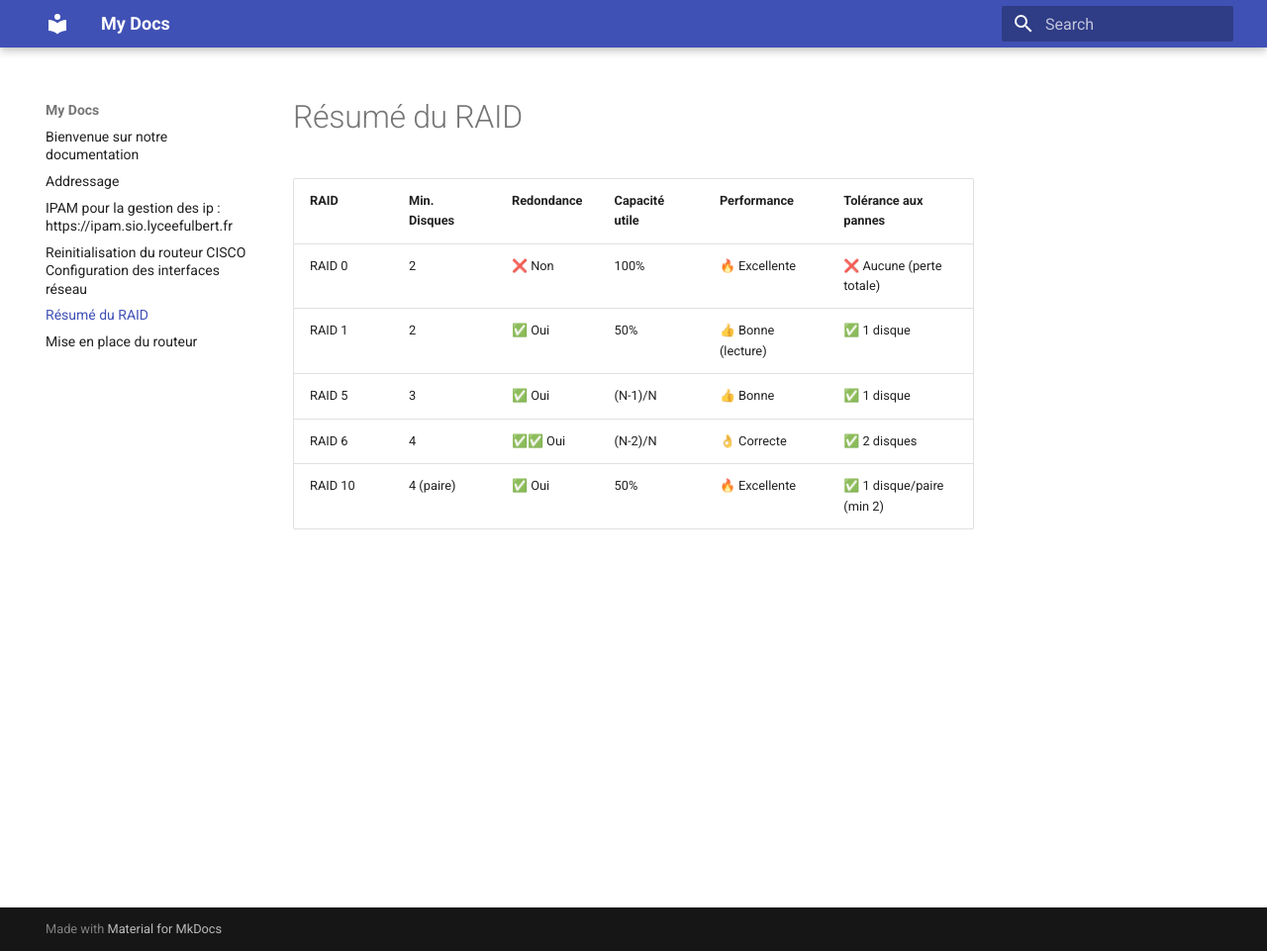
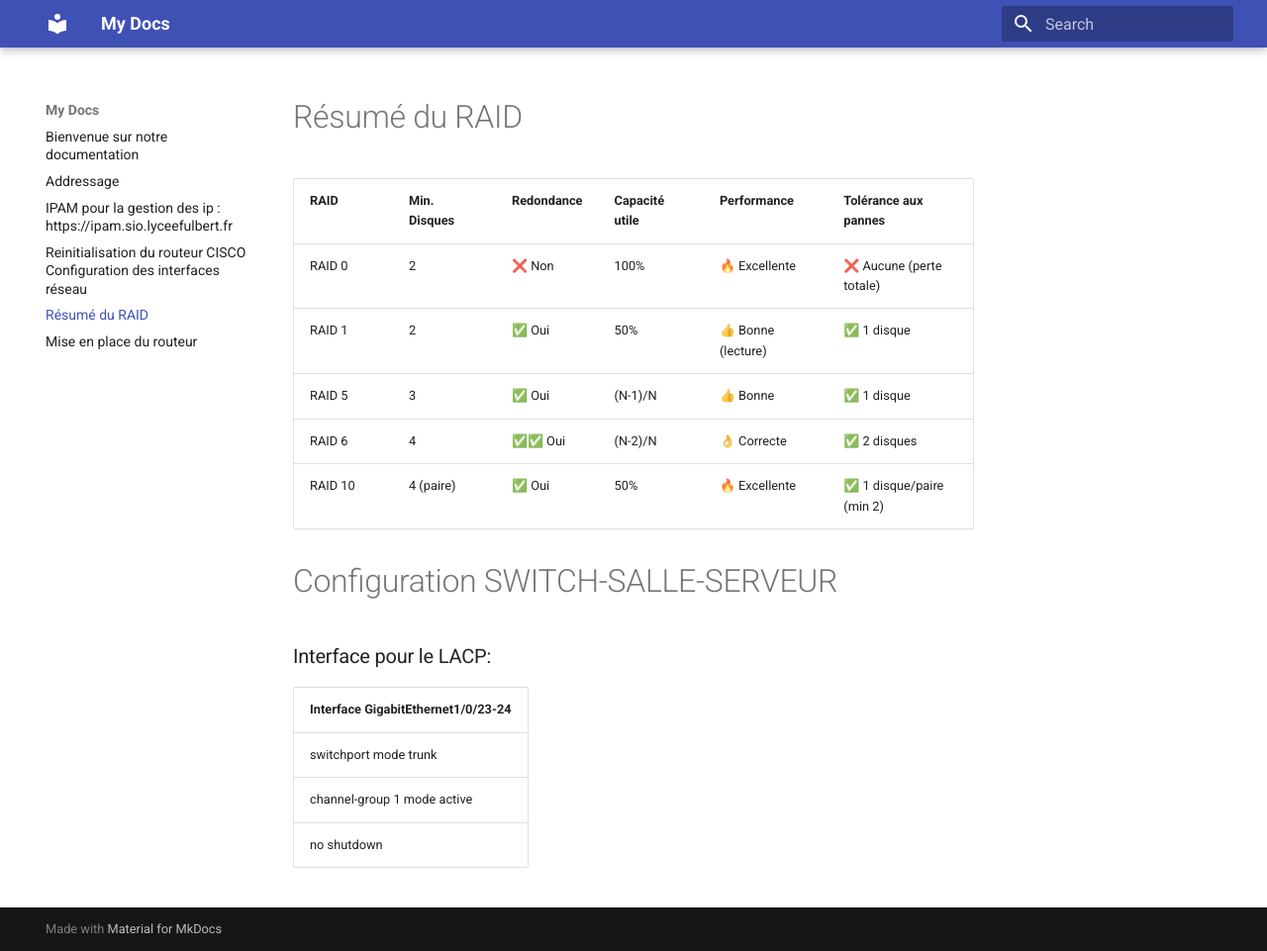
Before and after one commit to RAYAN241351/SportLudique2025-2026, an MkDocs documentation site: the page built from docs/serveur.md, in a window 1280 px wide and 961 px high. Shown: the whole window at 99% size. Built offline with MkDocs 1.6.1 and Material for MkDocs 9.7.7, drawn with Linux system fonts in a browser that asks for light colours.

Commit message:
Update serveur.md

```diff
--- a/docs/serveur.md
+++ b/docs/serveur.md
@@ -7,3 +7,12 @@
 | RAID 5 | 3          | ✅ Oui     | (N-1)/N           | 👍 Bonne        | ✅ 1 disque                  |
 | RAID 6 | 4          | ✅✅ Oui   | (N-2)/N           | 👌 Correcte     | ✅ 2 disques                 |
 | RAID 10 | 4 (paire) | ✅ Oui     | 50%               | 🔥 Excellente   | ✅ 1 disque/paire (min 2)    |
+
+
+# Configuration SWITCH-SALLE-SERVEUR
+### Interface pour le LACP:
+| Interface GigabitEthernet1/0/23-24|
+|-----------------------------------|
+| switchport mode trunk             |
+| channel-group 1 mode active       |
+| no shutdown                        |
```
